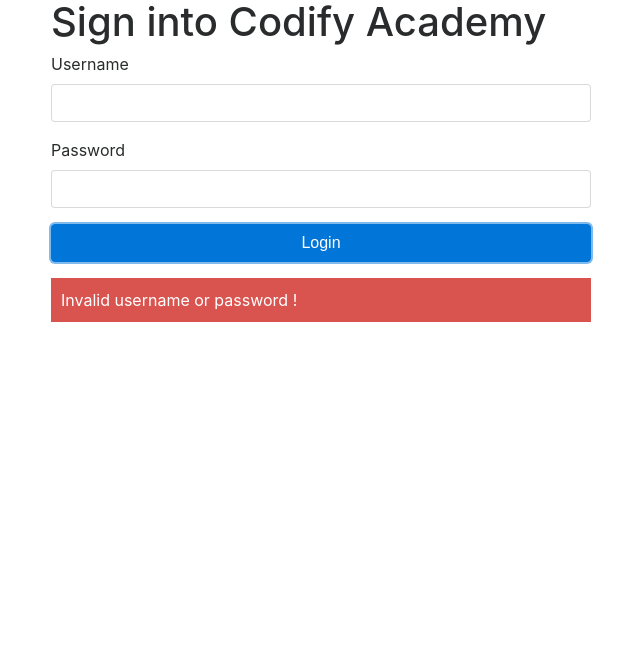
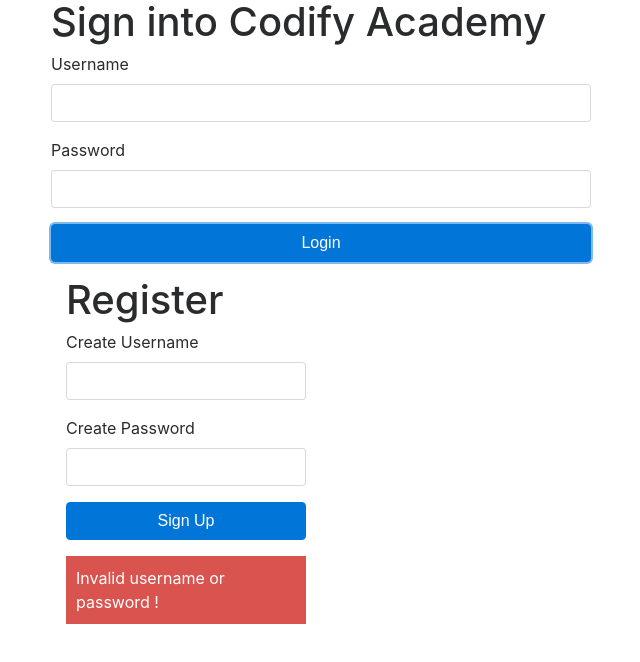
Before and after one commit to justincalderon/loginapp, a plain HTML site: page index.html in a window 1280 px wide. Both pictures are taken after a click on the button "Login". Shown: the whole page, without its empty margins (34-674 px from the left). Drawn offline with Linux system fonts and the light colour scheme.

Commit message:
Added Register Form

```diff
--- a/index.html
+++ b/index.html
@@ -36,6 +36,28 @@
   					</div>
   				</form>
 
+    <!-- RegisterUser Form -->
+
+    <div class="container">
+  		<div class="row">
+  			<div class="col-sm-8 col-sm-offset-2 col-md-6 col-md-offset-3">
+  				<h1>Register</h1>
+  				<form>
+  					<div class="form-group">
+  						<label>Create Username</label>
+  						<input type="text" id="newUser" class="form-control">
+  					</div>
+  					<div class="form-group">
+  						<label>Create Password</label>
+  						<input type="password" id="newPassword" class="form-control">
+  					</div>
+
+  					<div class="form-group">
+  						<!-- runs the function line 18 main.js -->
+  						<button type="button" onclick="registerUser()" class="btn btn-primary btn-block">Sign Up</button>
+  					</div>
+  				</form>
+
   				<div id="results"></div>
   			</div>
   		</div>
--- a/js/main.js
+++ b/js/main.js
@@ -1,15 +1,15 @@
-var existingUsers = [
+var objPeople = [
   {
-    user: "justincalderon",
-    pass: "password1"
+    username: "justincalderon",
+    password: "password1"
   },
   {
-    user: "aerielharina",
-    pass: "password2"
+    username: "aerielharina",
+    password: "password2"
   },
   {
-    user: "jayceeharina",
-    pass: "password3"
+    username: "jayceeharina",
+    password: "password3"
   }
 ]
 
@@ -26,11 +26,11 @@ function login() {
   console.log("your password is " + password.value)
 
 
-  for (i = 0; i < existingUsers.length; i = i + 1) {
+  for (i = 0; i < objPeople.length; i = i + 1) {
 
-    console.log(existingUsers[i])
+    console.log(objPeople[i])
 
-    if (username.value === existingUsers[i].user && password.value === existingUsers[i].pass) {
+    if (username.value === objPeople[i].username && password.value === objPeople[i].password) {
       console.log("if statement ran, so we have a match!")
       results.className = "success"
 
@@ -46,3 +46,27 @@ function login() {
 
   results.textContent = "Invalid username or password !"
 }
+
+function registerUser() {
+
+  var registerUser = document.getElementById("newUser").value
+
+  var registerPassword = document.getElementById("newPassword").value
+
+  var newUser = {
+    username: registerUser,
+    password: registerPassword
+  }
+
+  for (var i = 0; i < objPeople.length; i++) {
+    if (registerUser == objPeople[i].username) {
+      alert("Username is already in use, please choose another username.")
+      return
+    } else if (registerPassword.length < 8 ) {
+    alert("Password required 8 or more characters")
+    return
+    }
+}
+  objPeople.push(newUser)
+  console.log(objPeople);
+}
```
